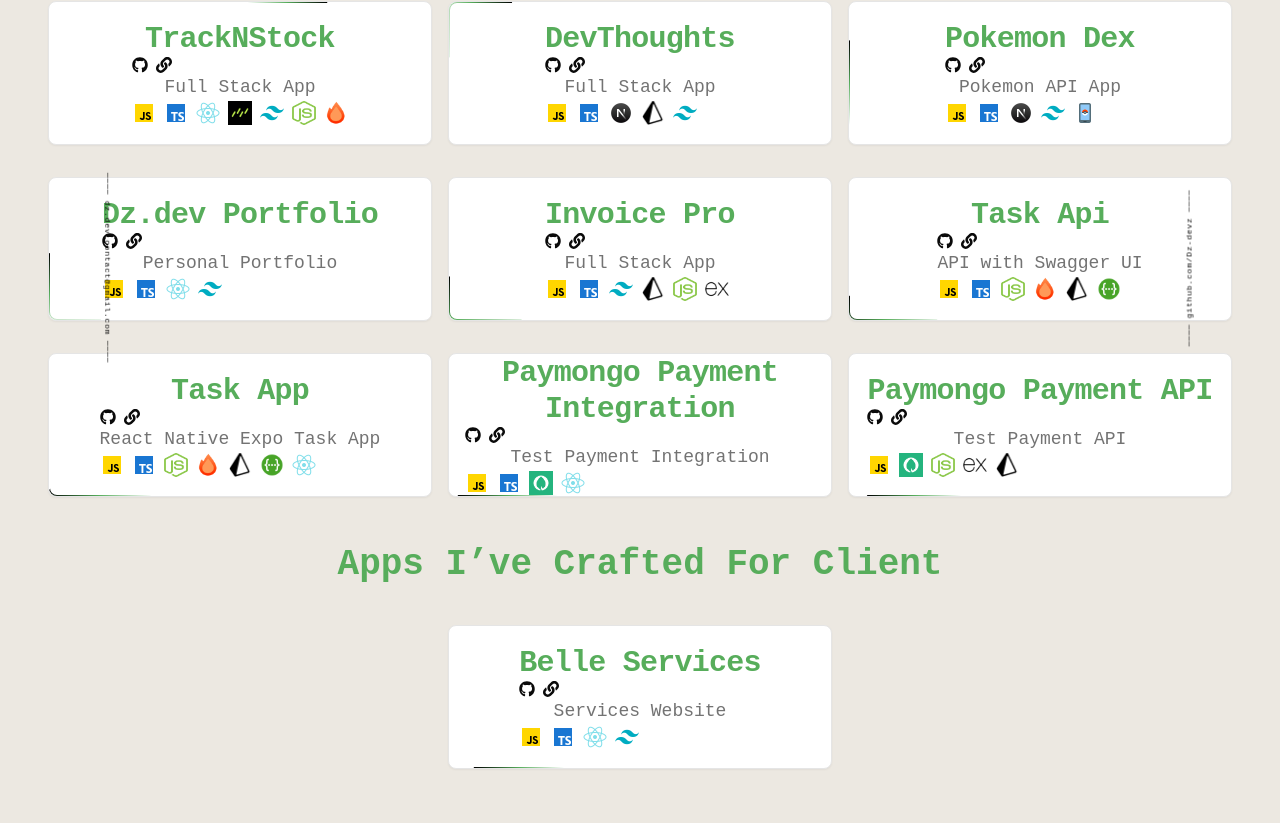
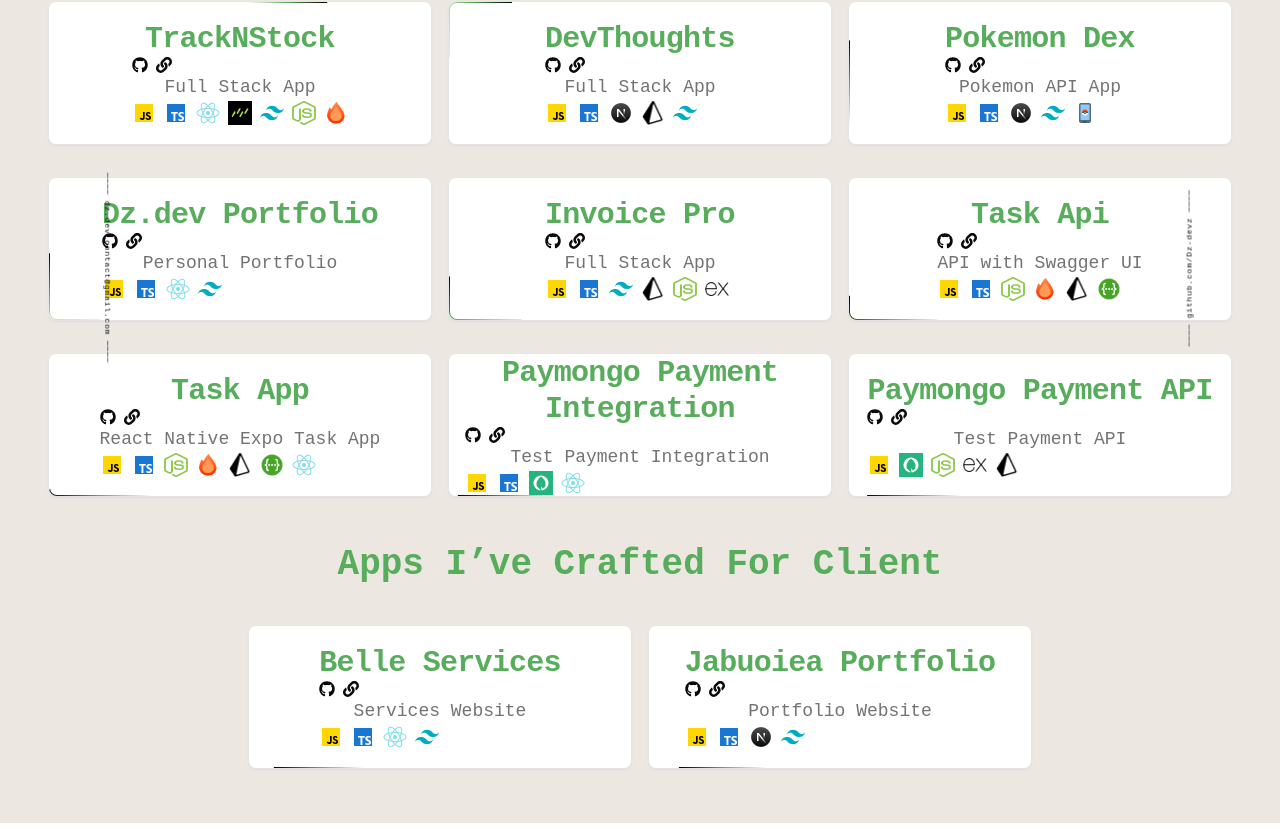
Before and after one commit to Dz-devz/personal-portfolio, a React (Vite) app: page /projects in a window 1280 px wide. Shown: the part 146-975 px from the top of the page. Built offline with nearby package versions, Linux system fonts and the light colour scheme; a web font is replaced by a local one.

Commit message:
chore: added new project

```diff
--- a/src/routes/projects.tsx
+++ b/src/routes/projects.tsx
@@ -1,10 +1,11 @@
-import BelleWebsite from "@/assets/bellewebsite.gif";
+import belleWebsite from "@/assets/bellewebsite.gif";
 import devthoughtsgif from "@/assets/devthoughtsgif.gif";
 import drizzlekit from "@/assets/drizzlekit.png";
 import dztaskthumbnail from "@/assets/dztaskthumbnail.gif";
 import express from "@/assets/express.png";
 import honojs from "@/assets/honojs.png";
 import invoiceprogif from "@/assets/invoiceprothumbnail.gif";
+import jabuoieathumbnail from "@/assets/jabuoieathumbnail.gif";
 import javascript from "@/assets/javascript.png";
 import nextjs from "@/assets/nextjs.png";
 import nodejs from "@/assets/nodejs.png";
@@ -190,12 +191,26 @@ const thumbnails = [
     id: 10,
     title: "Belle Services",
     desc: "Services Website",
-    thumbnail: BelleWebsite,
+    thumbnail: belleWebsite,
     link: "https://www.bellecastillo.com/",
     tools: {
       javascript: javascript,
       typescript: typescript,
       reactjs: reactjs,
+      tailwind: tailwind,
+    },
+    category: "Client",
+  },
+  {
+    id: 11,
+    title: "Jabuoiea Portfolio",
+    desc: "Portfolio Website",
+    thumbnail: jabuoieathumbnail,
+    link: "https://jabuoiea.vercel.app/",
+    tools: {
+      javascript: javascript,
+      typescript: typescript,
+      reactjs: nextjs,
       tailwind: tailwind,
     },
     category: "Client",
```
Also changed, not shown: 1 other file (tests, documents, lock files or other folders).
